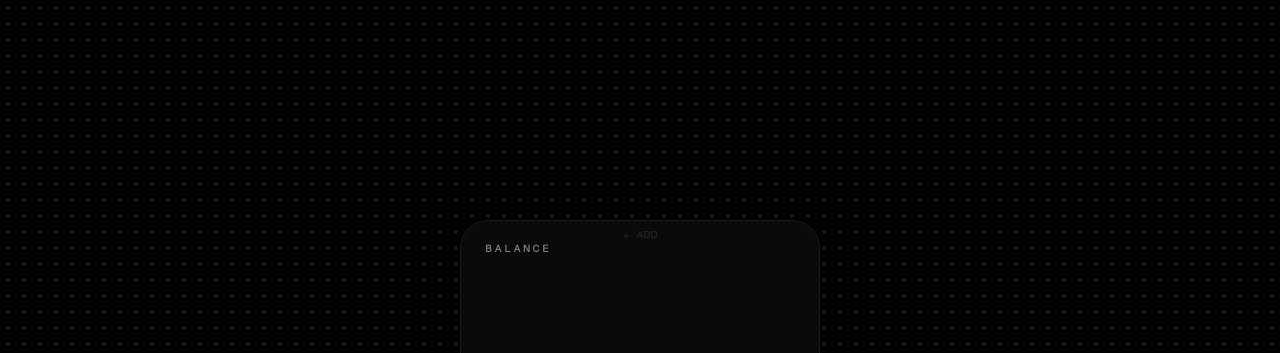
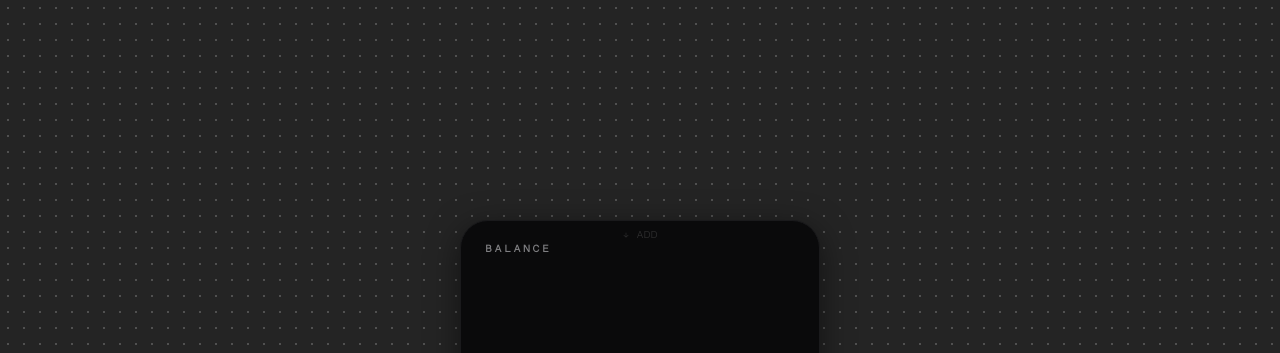
Before and after one commit to abiinithi/balance, a website: page index.html in a window 1280 px wide. Shown: the top 353 px of the page. Drawn offline with Linux system fonts and the light colour scheme.

Commit message:
change: bg2

```diff
--- a/style.css
+++ b/style.css
@@ -33,7 +33,7 @@
 }
 
 :root {
-  --bg-color: #000000;
+  --bg-color: #000000db;
   --card-bg: #0A0A0B;
   --border-color: #1A1A1C;
   --text-primary: #FFFFFF;
```
